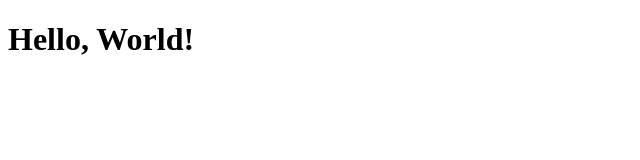
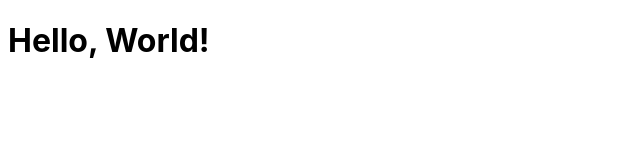
Before and after one commit to Fellipe97/rotion, a React (Vite) app in the folder src/renderer/: page / in a window 1280 px wide. Shown: the top 160 px of the page, without its empty margins (0-640 px from the left). Built offline with nearby package versions, Linux system fonts and the light colour scheme.

Commit message:
feat: :art: adicionar fonte

```diff
--- a/src/renderer/index.html
+++ b/src/renderer/index.html
@@ -2,12 +2,19 @@
 <html>
   <head>
     <meta charset="UTF-8" />
+
+    <link rel="preconnect" href="https://fonts.googleapis.com">
+    <link rel="preconnect" href="https://fonts.gstatic.com" crossorigin>
+
     <title>Electron</title>
     <!-- https://developer.mozilla.org/en-US/docs/Web/HTTP/CSP -->
+
     <meta
-      http-equiv="Content-Security-Policy"
-      content="default-src 'self'; script-src 'self'; style-src 'self' 'unsafe-inline'; img-src 'self' data:"
+    http-equiv="Content-Security-Policy"
+    content="default-src 'self'; script-src 'self'; style-src fonts.googleapis.com 'self' 'unsafe-inline'; font-src fonts.gstatic.com; img-src 'self' data:"
     />
+
+    <link href="https://fonts.googleapis.com/css2?family=Inter:wght@100;500;600;700&display=swap" rel="stylesheet">
   </head>
 
   <body>
--- a/src/renderer/src/App.tsx
+++ b/src/renderer/src/App.tsx
@@ -6,7 +6,7 @@
 
   return (
     <>
-      <h1>Hello, World!</h1>
+      <h1 style={{fontFamily: 'Inter'}}>Hello, World!</h1>
     </>
   )
 }
```
